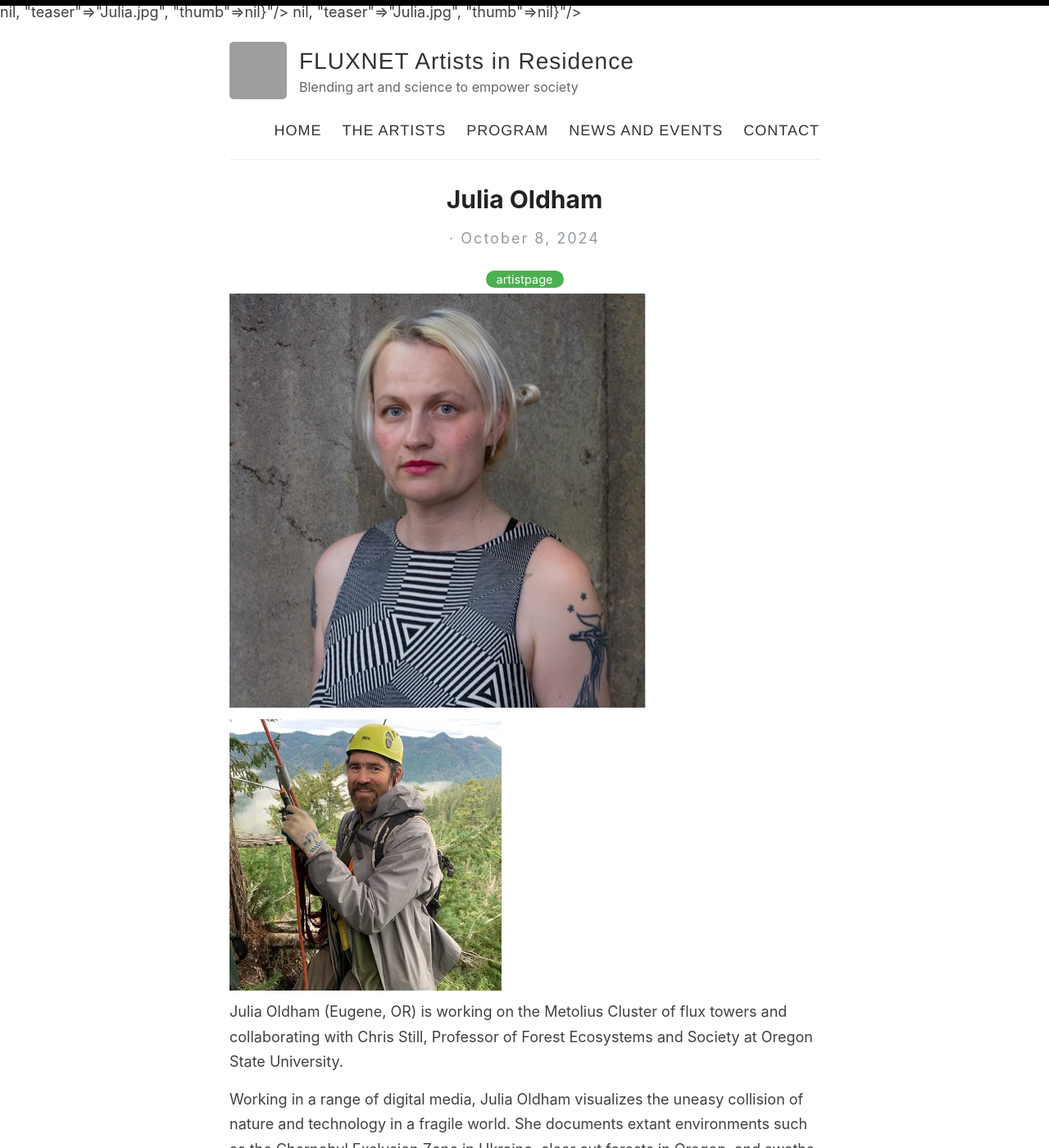
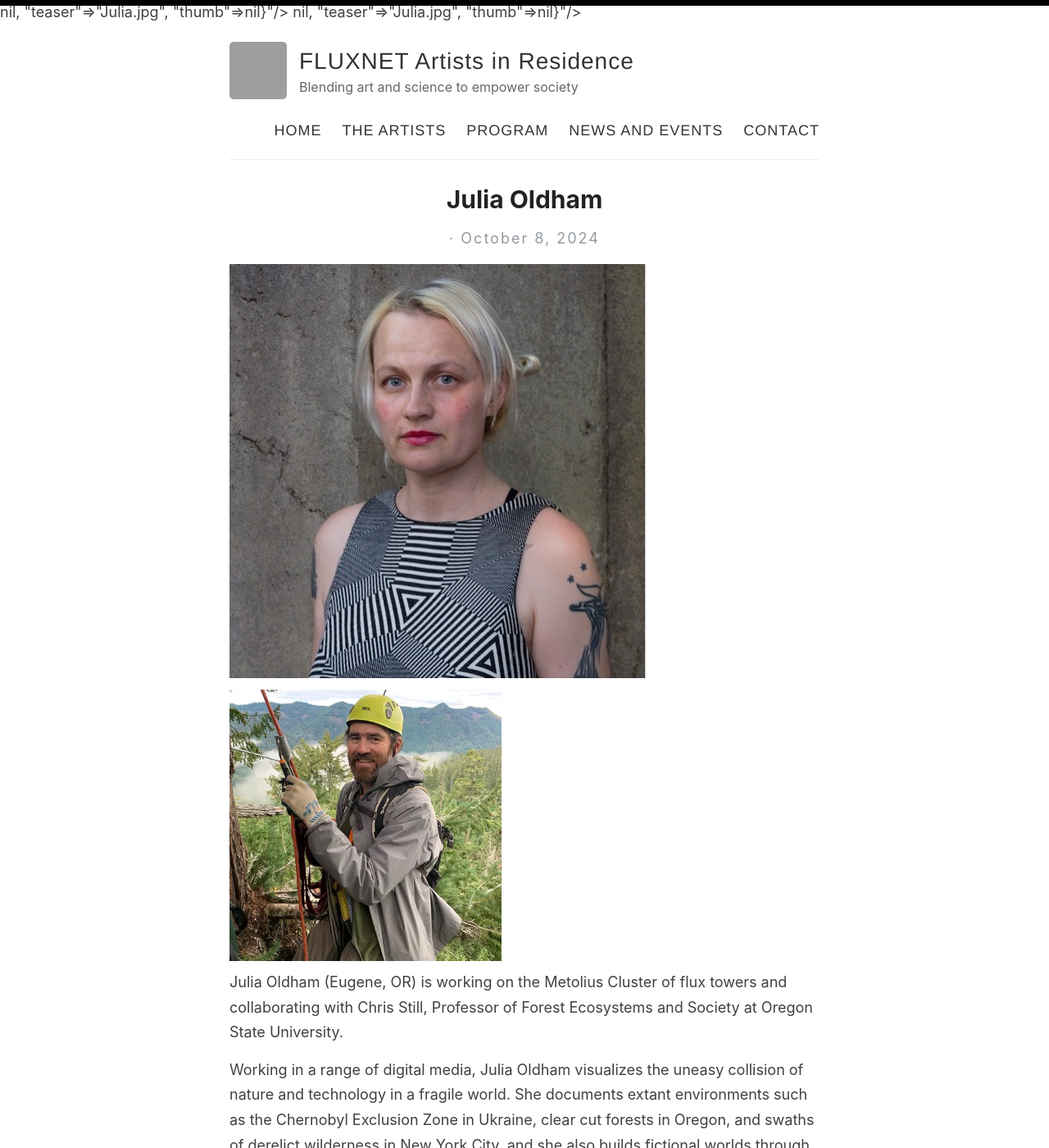
Before and after one commit to fluxnetart/fluxnetart.github.io, a Jekyll site: the page built from _posts/2024-10-08-Julia.md, in a window 1280 px wide and 1400 px high. Shown: the whole window at 82% size. Built offline with Jekyll 4.4.1, drawn with Linux system fonts in a browser that asks for light colours; grey boxes are pictures that could not be loaded.

Commit message:
post-grid artist-page

```diff
--- a/_layouts/post.html
+++ b/_layouts/post.html
@@ -9,17 +9,7 @@
     {% if page.last_modified_at %}
     <p class="author_title" datetime="{{ page.last_modified_at | date_to_xmlschema }}">(Updated: {{ page.last_modified_at | date: "%b %-d, %Y" }})</p>
     {% endif %}
-    <div class="post-tags">
-      {% if post %}
-        {% assign categories = post.categories %}
-      {% else %}
-        {% assign categories = page.categories %}
-      {% endif %}
-      {% for category in categories %}
-        <a href="{{site.baseurl}}/categories/#{{category|slugize}}">{{category}}</a>
-        {% unless forloop.last %}&nbsp;{% endunless %}
-      {% endfor %}
-    </div>
+
   </div>
 
   <div class="entry">
@@ -27,7 +17,7 @@
   </div>
 
   <div>
-    <p><span class="share-box">Share:</span> <a href="http://twitter.com/share?text={{ page.title }}&url={{site.url}}{{page.url}}" target="_blank">Twitter</a>, <a href="https://www.facebook.com/sharer.php?u={{site.url}}{{page.url}}" target="_blank">Facebook</a></p>
+    <p><span class="share-box">Share:</span> <a href="http://twitter.com/share?text={{ page.title }}&url={{site.url}}{{page.url}}" target="_blank">Twitter</a></p>
   </div>
 
   <!--<div class="date">
```
